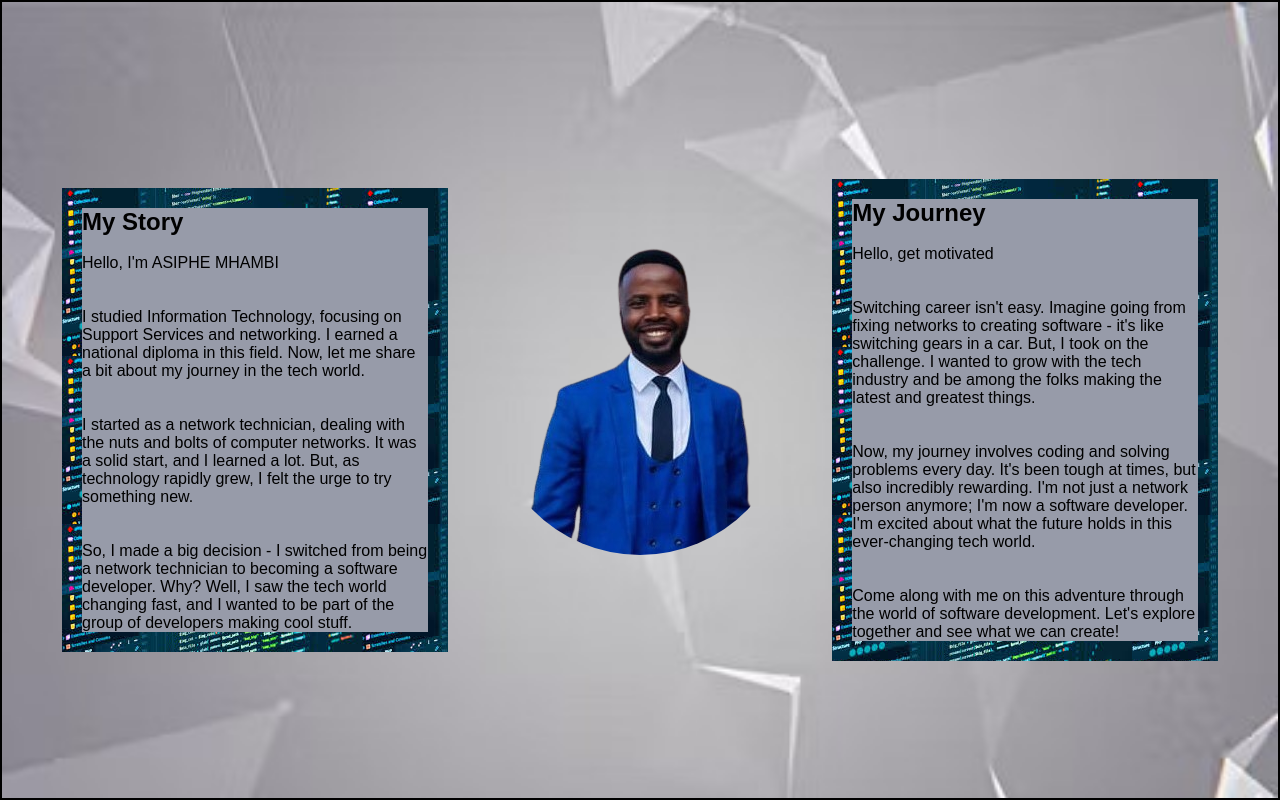
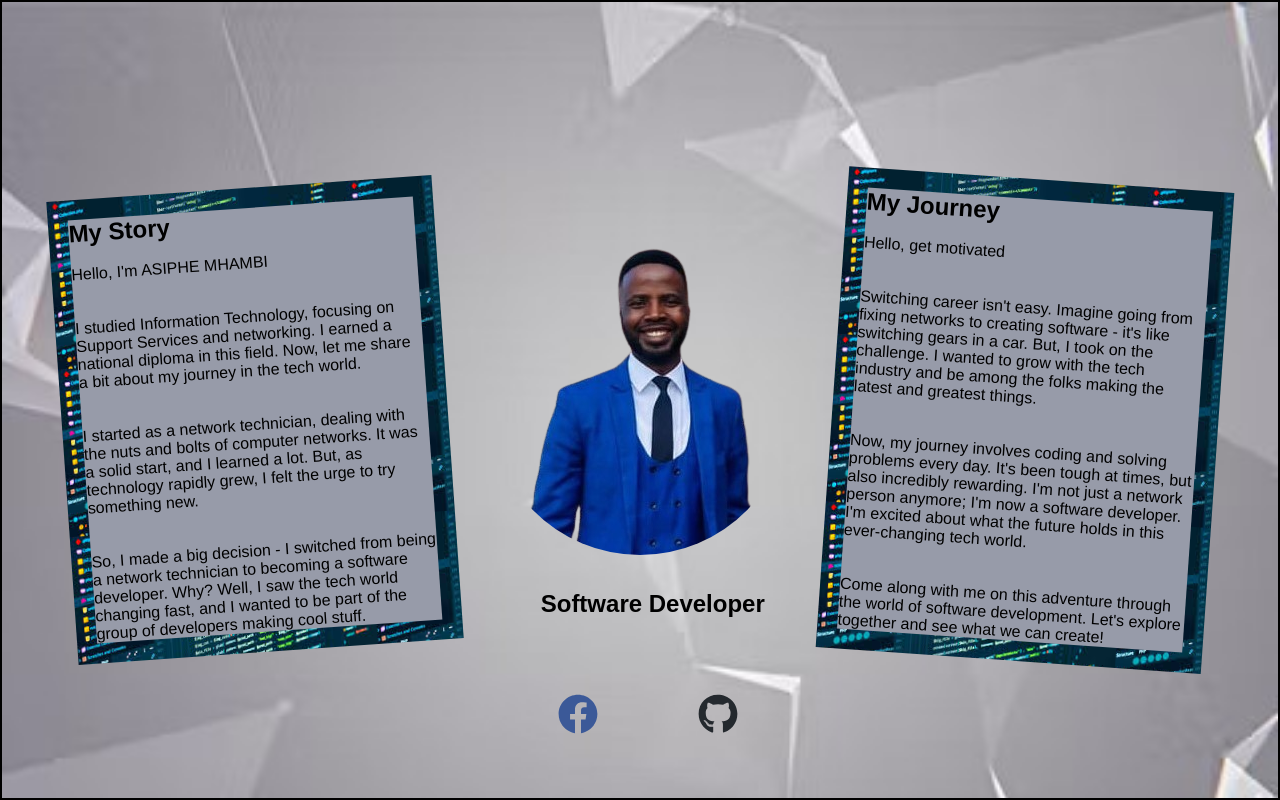
Before and after one commit to AsipheMhambi/My-Portfolio-Website, a React (Create React App) app: page / in a window 1280 px wide. Shown: the part 800-1600 px from the top of the page. Built offline with nearby package versions, Linux system fonts and the light colour scheme.

Commit message:
About icons and container rotation

```diff
--- a/src/components/About/About.css
+++ b/src/components/About/About.css
@@ -17,13 +17,23 @@
     margin-top: 20px;
   }
 
-  .left-container,
+  .left-container {
+    width: calc(33.33% - 20px);
+    padding: 20px;
+    margin-left: 40px;
+    margin-right: 40px;
+    margin-top: 40px;
+    transform: rotate(-4deg);
+    background-image: url('../About/images/abtBack.jpg');
+  }
+
   .right-container {
     width: calc(33.33% - 20px);
     padding: 20px;
     margin-left: 40px;
     margin-right: 40px;
     margin-top: 40px;
+    transform: rotate(4deg);
     background-image: url('../About/images/abtBack.jpg');
   }
 
@@ -54,3 +64,26 @@
   .my-journey {
     font-size: 16px;
   }
+
+  p1 {
+    position: absolute;
+    bottom: 180px;
+    left: 51%;
+    transform: translateX(-50%);
+    text-align: center;
+    font-weight: 700;
+    font-size:x-large;
+}
+
+.amedia-icons {
+  position: absolute;
+  bottom: 60px;
+  left: 55%;
+  gap: 150px;
+  transform: translateX(-70%);
+}
+
+.amedia-icons .facebook, .github {
+  display: inline-block;
+  margin: 0 50px;
+}
--- a/src/components/About/AboutSection.js
+++ b/src/components/About/AboutSection.js
@@ -1,6 +1,7 @@
 import React from 'react';
 import './About.css';
 import image from './images/ace.png';
+import { FaGithub, FaFacebook } from "react-icons/fa";
 
 const AboutSection = () => {
   return (
@@ -24,10 +25,12 @@ const AboutSection = () => {
         </div>
       </div>
 
+
       <div className='image-container'>
         <div className="aboutImage" />
         <img src={image} alt="Asiphe Mhambi" />
       </div>
+      <p1>Software Developer</p1>
 
       <div className="right-container">
         <div className='right-cont'>
@@ -47,6 +50,13 @@ const AboutSection = () => {
           </div>
         </div>
       </div>
+      <div className="amedia-icons">
+          <div className='facebook'>
+          <a href="https://www.facebook.com/profile.php?id=100092504071844"><FaFacebook style={{ color: '#3b5998', fontSize: '40px' }}/></a>
+          </div>
+          <div className='github'><a href="https://github.com/AsipheMhambi?tab=repositories"><FaGithub style={{ color: '#24292e', fontSize: '40px' }} /></a>
+          </div>
+      </div>
     </section>
   );
 };
```
